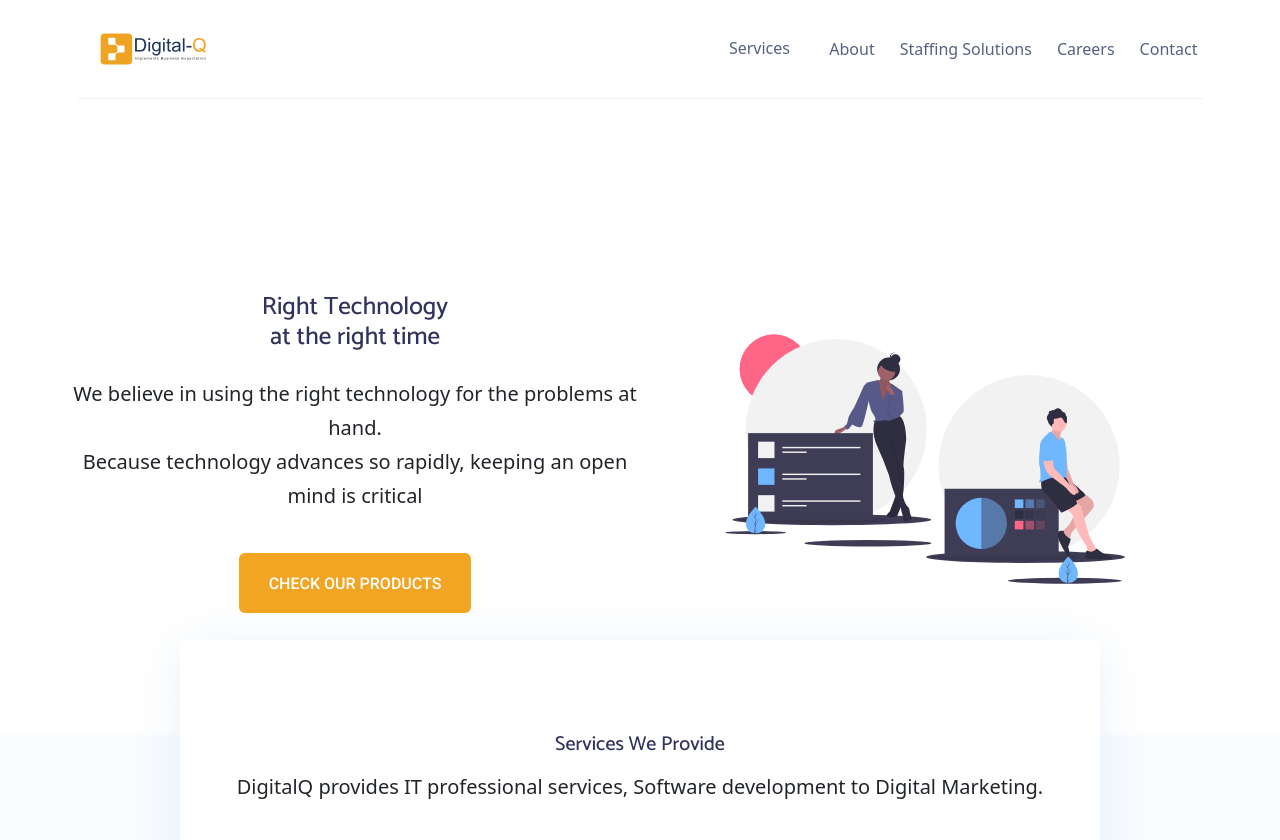
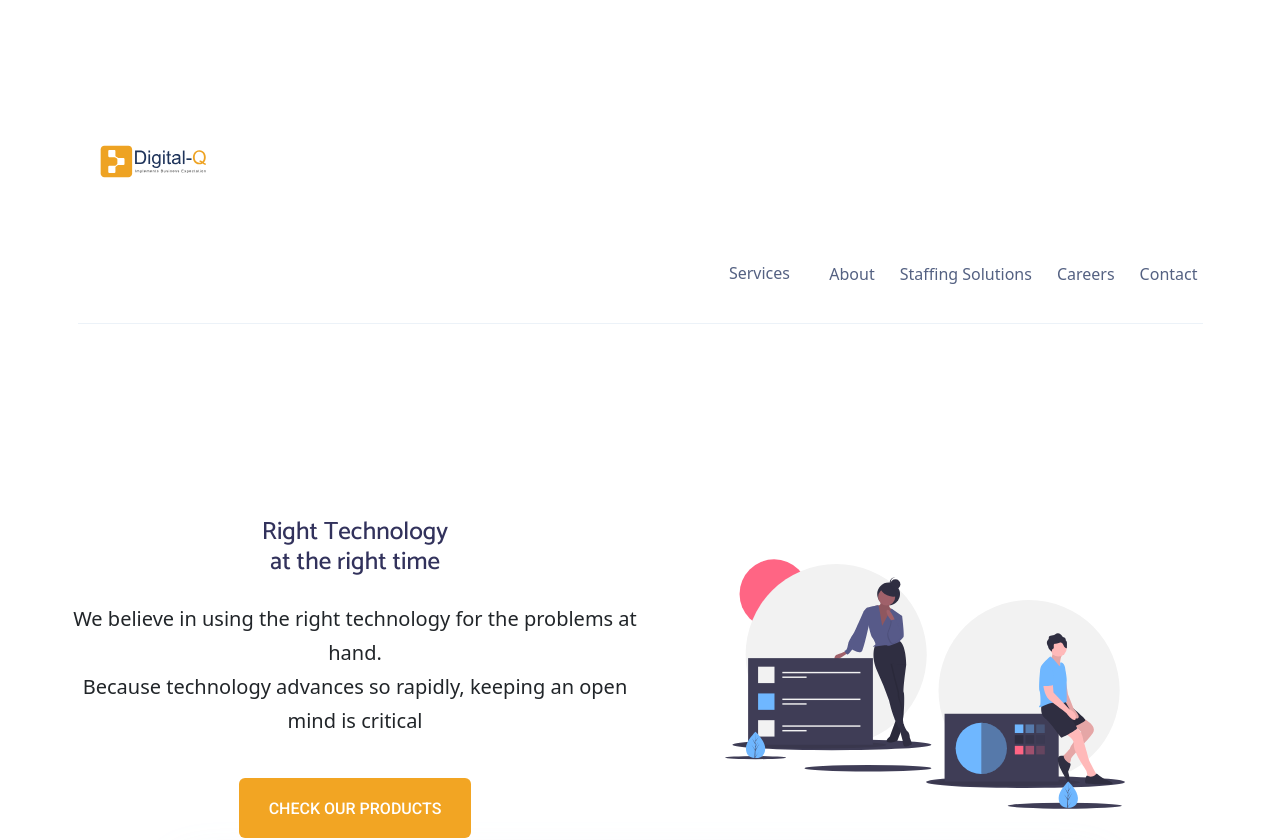
Before and after one commit to vivekra/www-company-nextjs, a Next.js app: page / in a window 1280 px wide. Shown: the top 840 px of the page. Built offline with nearby package versions, Linux system fonts and the light colour scheme.

Commit message:
MENU FIXED

```diff
--- a/styles/globals.css
+++ b/styles/globals.css
@@ -2965,3 +2965,6 @@ flex-wrap: wrap;
   padding-left: 28px;
   border: none;
 }
+#custom-navbar{
+  margin-top: 20%;
+}
```
